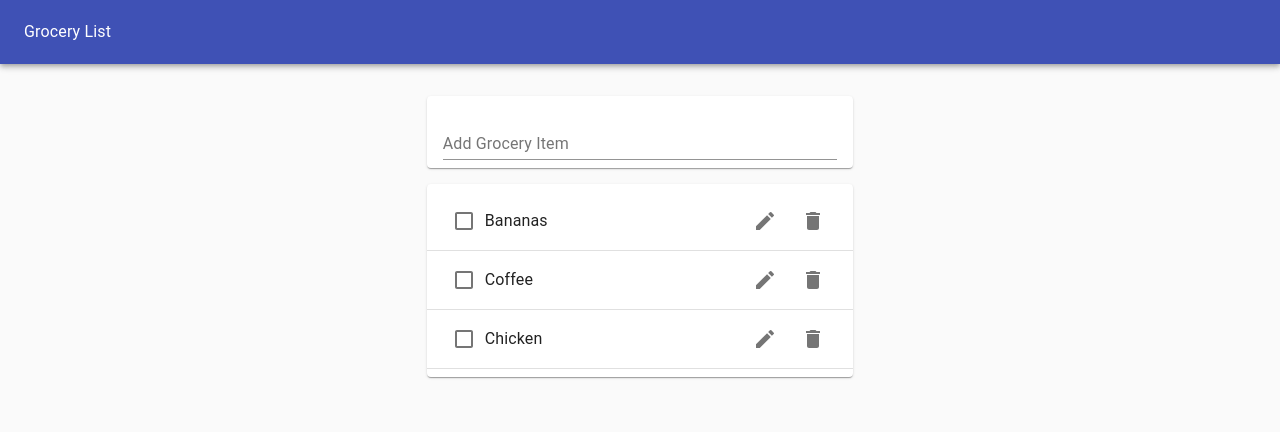
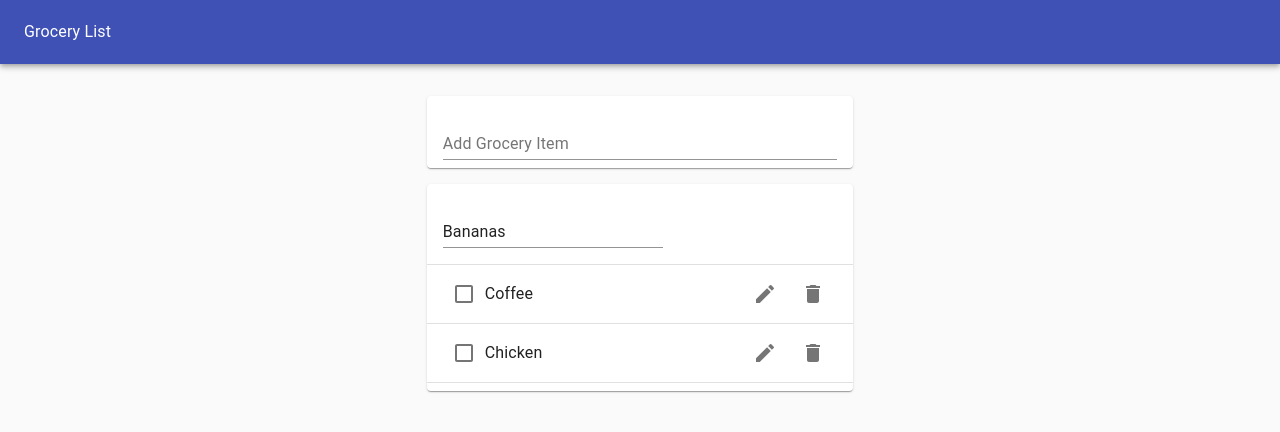
Before and after one commit to BryantVaughn/grocery-list, a React (Create React App) app: page / in a window 1280 px wide. Both pictures are taken after a click on the button 765 px from the left and 221 px from the top of the page. Shown: the top 432 px of the page. Built offline with nearby package versions, Linux system fonts and the light colour scheme.

Commit message:
Add ability to edit existing grocery items

```diff
--- /dev/null
+++ b/src/EditGroceryForm.js
@@ -0,0 +1,23 @@
+import React from 'react';
+import useInputState from './hooks/useInputState';
+import { TextField } from '@material-ui/core';
+
+export default function EditGroceryForm({ id, edit, item, toggleIsEditing }) {
+  const [value, handleChange, reset] = useInputState(item);
+
+  return (
+    <form onSubmit={ (evt) => {
+      evt.preventDefault();
+      edit(id, value);
+      reset();
+      toggleIsEditing();
+    }}>
+      <TextField
+        margin="normal"
+        value={ value }
+        onChange={ handleChange }
+        fullWidth
+      />
+    </form>
+  );
+}
--- a/src/GroceryApp.js
+++ b/src/GroceryApp.js
@@ -33,6 +33,13 @@ export default function GroceryApp() {
     setGroceries(updatedGroceries);
   };
 
+  const editGroceryItem = (groceryId, newItem) => {
+    const updatedGroceries = groceries.map(item =>
+      item.id === groceryId ? { ...item, item: newItem } : item
+    );
+    setGroceries(updatedGroceries);
+  }
+
   return (
     <Paper
       style={{
@@ -64,6 +71,7 @@ export default function GroceryApp() {
             toggle={ toggleGroceryItem }
             groceries={ groceries }
             remove={ removeGroceryItem }
+            edit={ editGroceryItem }
           />
         </Grid>
       </Grid>
--- a/src/GroceryItem.js
+++ b/src/GroceryItem.js
@@ -1,4 +1,6 @@
 import React from 'react';
+import useToggleState from './hooks/useToggleState';
+import EditGroceryForm from './EditGroceryForm';
 import { ListItem } from '@material-ui/core';
 import { ListItemText } from '@material-ui/core';
 import { Checkbox } from '@material-ui/core';
@@ -7,9 +9,20 @@ import { ListItemSecondaryAction } from '@material-ui/core';
 import DeleteIcon from '@material-ui/icons/Delete';
 import EditIcon from '@material-ui/icons/Edit';
 
-export default function GroceryItem({ id, item, found, remove, toggle }) {
+export default function GroceryItem({ id, item, found, remove, toggle, edit }) {
+  const [isEditing, toggleIsEditing] = useToggleState(false);
+
   return (
     <ListItem>
+      {isEditing ? (
+        <EditGroceryForm
+          edit={ edit }
+          id={ id }
+          item={ item }
+          toggleIsEditing={ toggleIsEditing }
+        />
+      ) : (
+        <>
           <Checkbox
             tabIndex={ -1 }
             checked={ found }
@@ -25,13 +38,15 @@ export default function GroceryItem({ id, item, found, remove, toggle }) {
             { item }
           </ListItemText>
           <ListItemSecondaryAction>
-        <IconButton aria-label="Edit">
+            <IconButton aria-label="Edit" onClick={toggleIsEditing}>
               <EditIcon />
             </IconButton>
             <IconButton aria-label="Delete" onClick={() => remove(id) }>
               <DeleteIcon />
             </IconButton>
           </ListItemSecondaryAction>
+        </>
+      )}
     </ListItem>
   );
 }
--- a/src/GroceryList.js
+++ b/src/GroceryList.js
@@ -4,7 +4,7 @@ import { Paper } from '@material-ui/core';
 import { List } from '@material-ui/core';
 import { Divider } from '@material-ui/core';
 
-export default function GroceryList({ groceries, remove, toggle }) {
+export default function GroceryList({ groceries, remove, toggle, edit }) {
   return (
     <Paper>
       <List>
@@ -17,6 +17,7 @@ export default function GroceryList({ groceries, remove, toggle }) {
               found={ item.found }
               remove={ remove }
               toggle={ toggle }
+              edit={ edit }
             />
             <Divider />
           </>
--- /dev/null
+++ b/src/hooks/useToggleState.js
@@ -0,0 +1,11 @@
+import { useState } from 'react';
+
+export default (initialValue = false) => {
+  // call useState, "reserve piece of state"
+  const [state, setState] = useState(initialValue);
+  const toggle = () => {
+    setState(!state);
+  };
+  // return piece of state AND a function to toggle it
+  return [state, toggle];
+}
```
Lines whose indentation alone changed are shown as unchanged.
